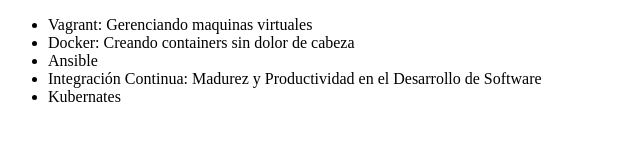
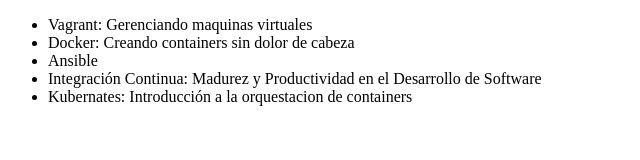
Before and after one commit to MariaPicadoM/alura-git, a plain HTML site: page index.html in a window 1280 px wide. Shown: the whole page, without its empty margins (0-640 px from the left). Drawn offline with Linux system fonts and the light colour scheme.

Commit message:
Modificando el nombre del curso de Kubernetes

```diff
--- a/index.html
+++ b/index.html
@@ -10,7 +10,7 @@
             <li>Docker: Creando containers sin dolor de cabeza</li>
             <li>Ansible</li>
             <li>Integración Continua: Madurez y Productividad en el Desarrollo de Software</li>
-            <li>Kubernates</li>
+            <li>Kubernates: Introducción a la orquestacion de containers</li>
         </ul>
     </body>
 </html>
```
